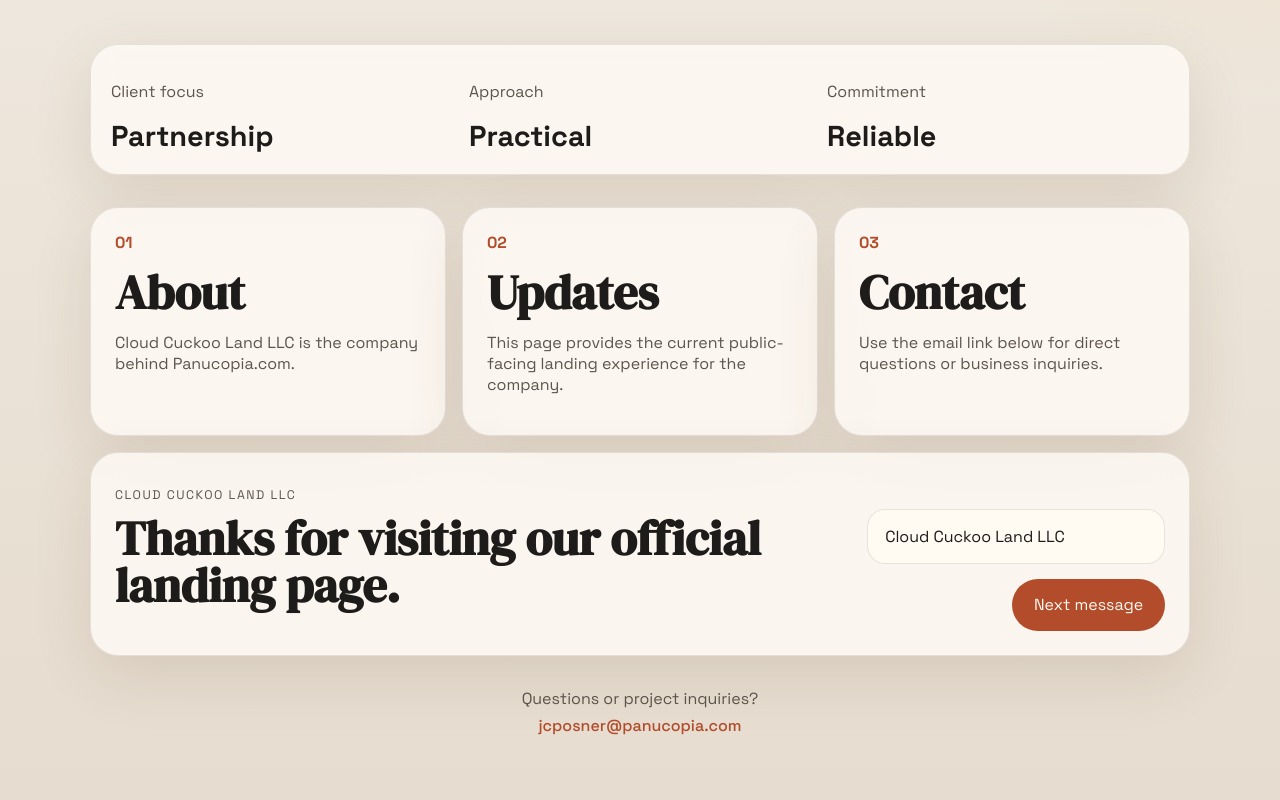
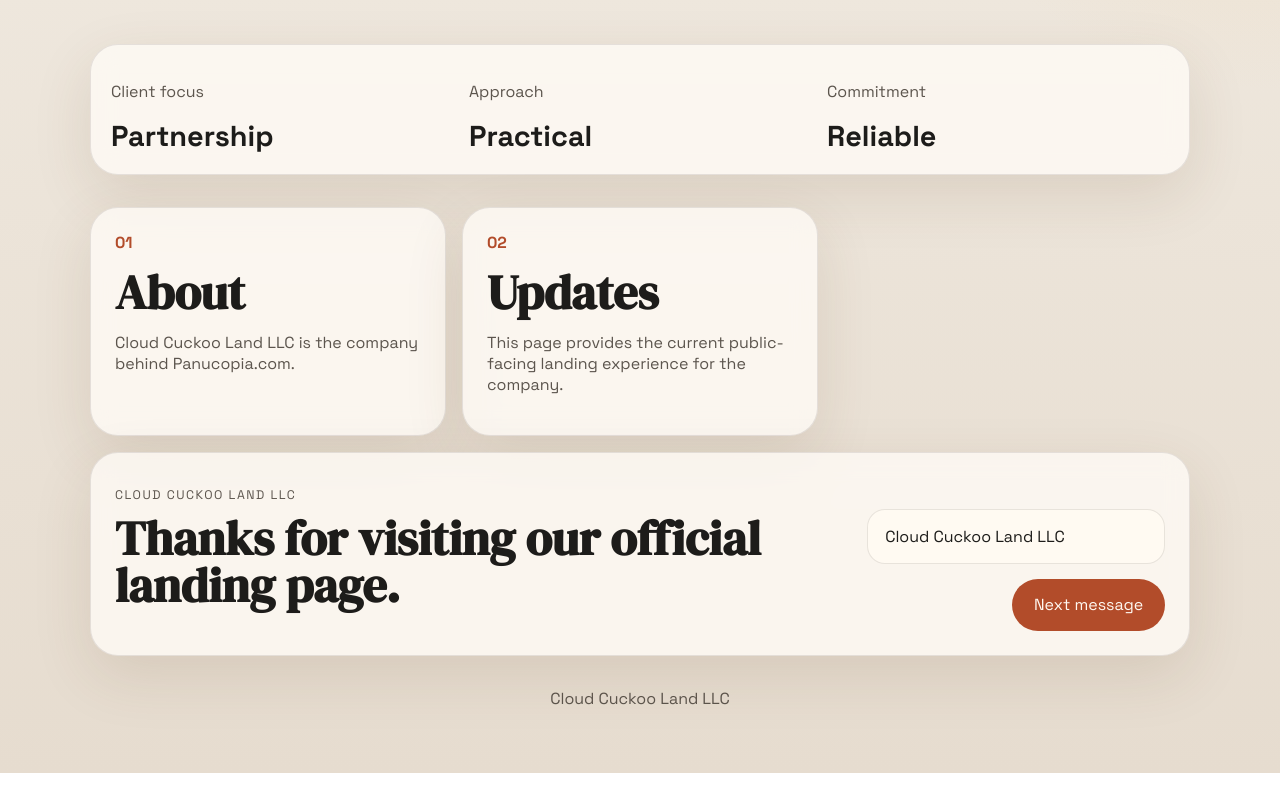
Before and after one commit to LemonTree312/webpage-demo, a website built with Vite: page index.html in a window 1280 px wide. Shown: the part 581-1381 px from the top of the page. After the commit the page ends 1354 px from the top, so only its background shows below. Built offline with nearby package versions, Linux system fonts and the light colour scheme.

Commit message:
Remove personal contact email from public company demo landing

```diff
--- a/index.html
+++ b/index.html
@@ -50,11 +50,6 @@
           <h2>Updates</h2>
           <p>This page provides the current public-facing landing experience for the company.</p>
         </article>
-        <article class="panel feature-card reveal">
-          <p class="feature-index">03</p>
-          <h2>Contact</h2>
-          <p>Use the email link below for direct questions or business inquiries.</p>
-        </article>
       </section>
 
       <section class="panel callout reveal">
@@ -70,8 +65,7 @@
     </main>
 
     <footer class="site-footer">
-      <p>Questions or project inquiries?</p>
-      <a href="mailto:jcposner@panucopia.com">jcposner@panucopia.com</a>
+      <p>Cloud Cuckoo Land LLC</p>
     </footer>
   </div>
 
```
